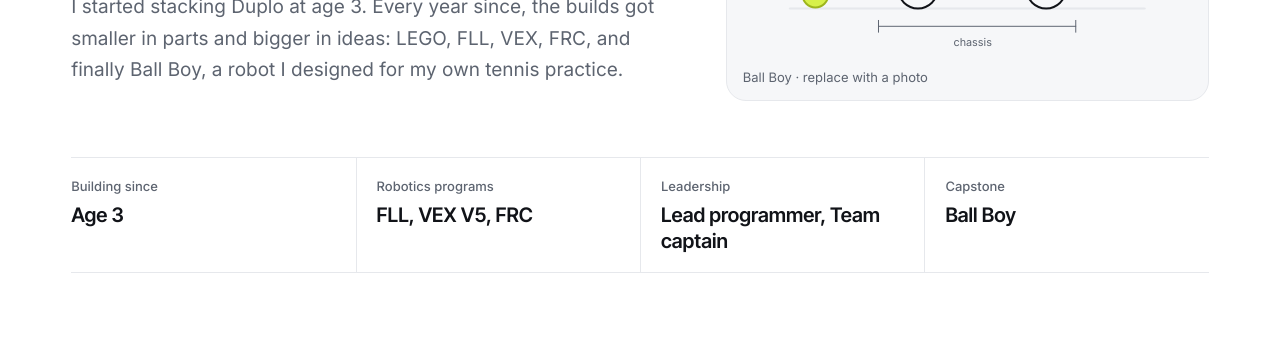
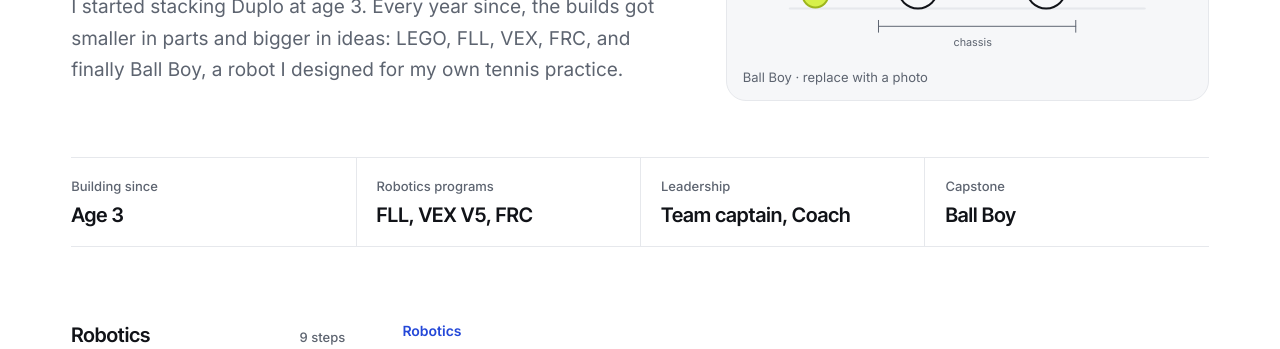
Before and after one commit to sabrus444/Achyutkarthikeyanjourney, a plain HTML site: page index.html in a window 1280 px wide. Shown: the part 427-776 px from the top of the page. Drawn offline with Linux system fonts and the light colour scheme.

Commit message:
Top summary: Leadership is Team captain, Coach
Co-Authored-By: Claude Opus 5.5 <noreply@anthropic.com>
Claude-Session: https://claude.ai/code/session_016aH6ZDpL1UM4xCYjQ1HMnP

```diff
--- a/content.js
+++ b/content.js
@@ -34,6 +34,7 @@ window.SITE = {
   headline: "From Duplo blocks to robots that solve real problems.",
   intro: "I started stacking Duplo at age 3. Every year since, the builds got smaller in parts and bigger in ideas: LEGO, FLL, VEX, FRC, and finally Ball Boy, a robot I designed for my own tennis practice.",
   heroPhoto: "",
+  leadership: "Team captain, Coach",   // shown in the summary row at the top
   contactEmail: "",
   next: "Add what's next: the next season, a new build, or what you want to study.",
 
--- a/index.html
+++ b/index.html
@@ -298,7 +298,7 @@ function startSite(){
   const programs=[...new Set(items.filter(i=>!/duplo|lego|capstone/.test(i.type)).map(i=>i.stage))];
   const roles=[...new Set(items.flatMap(i=>i.roles||[]).filter(r=>/lead|captain/i.test(r)))];
   const cap=items.find(i=>i.type==='capstone');
-  $('facts').innerHTML=[['Building since',items[0]?items[0].era:''],['Robotics programs',programs.join(', ')],['Leadership',roles.map(r=>r[0].toUpperCase()+r.slice(1)).join(', ')],['Capstone',cap?cap.stage:'']].map(f=>`<div><small>${f[0]}</small><b>${esc(f[1])}</b></div>`).join('');
+  $('facts').innerHTML=[['Building since',items[0]?items[0].era:''],['Robotics programs',programs.join(', ')],['Leadership',S.leadership||roles.map(r=>r[0].toUpperCase()+r.slice(1)).join(', ')],['Capstone',cap?cap.stage:'']].map(f=>`<div><small>${f[0]}</small><b>${esc(f[1])}</b></div>`).join('');
 
   $('sidenav').innerHTML=sections.map(s=>`<div class="sec"><div class="sectitle">${esc(s.title)}<small>${(s.phases||[]).reduce((n,p)=>n+(p.items||[]).length,0)} steps</small></div><ol class="phases">${(s.phases||[]).map((p,pi)=>`<li class="phase" style="--band:${bands[pi]}"><a href="#ph-${esc(p.id)}">${esc(p.title)}<small>${esc(p.years)}</small></a><ol class="items">${(p.items||[]).map(it=>`<li><a href="#${esc(it.id)}" data-open="${esc(it.id)}" class="${it.type==='capstone'?'cap':''}">${esc(gameOk(it)?it.game:it.stage)}<small>${esc((it.era||'').split('·')[0].trim())}</small></a></li>`).join('')}</ol></li>`).join('')}</ol></div>`).join('')+'<p class="legend">Click any step to open it.</p>';
 
```
